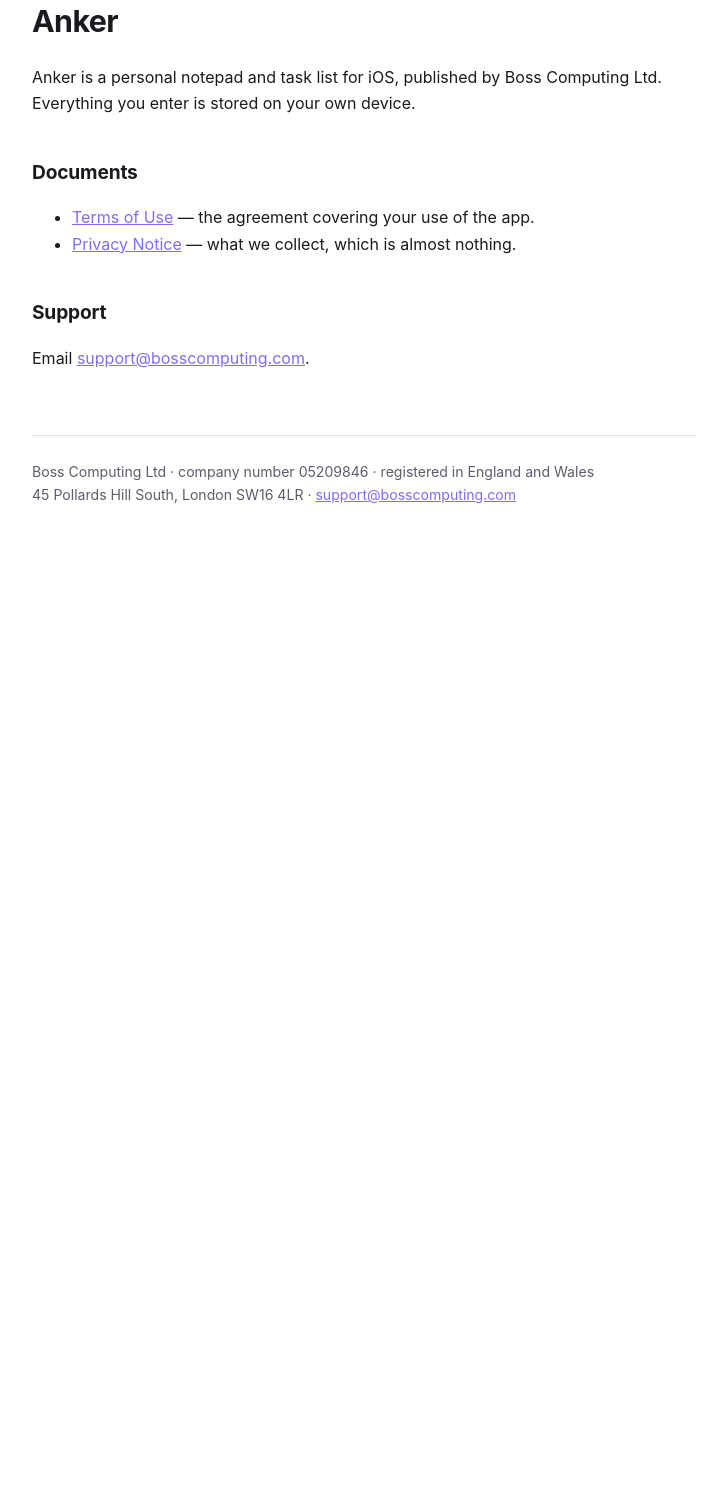
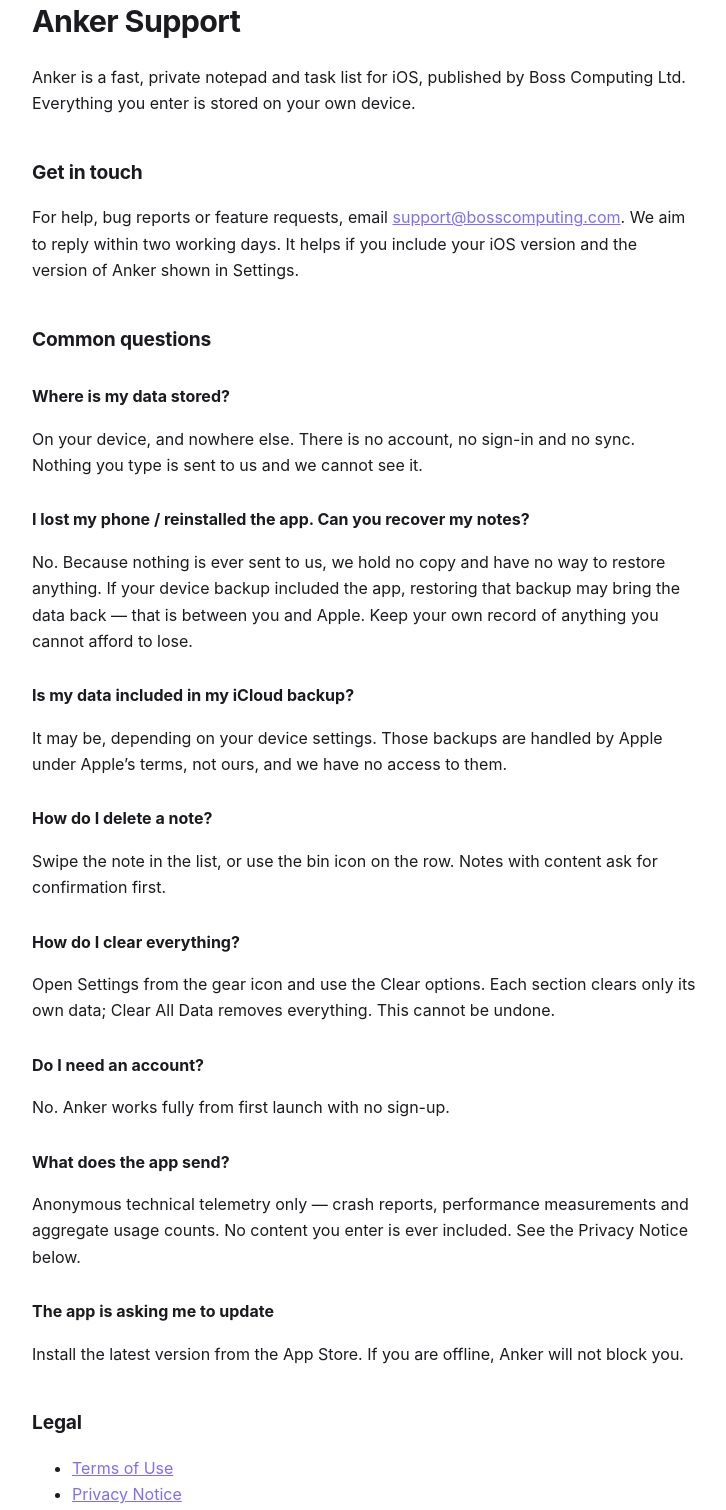
Before and after one commit to abidghani/anker, a plain HTML site: page index.html in a window 1280 px wide. Shown: the part 132-1642 px from the top of the page, without its empty margins (276-1002 px from the left). Before the commit the page ends 800 px from the top, so only its background shows below. Drawn offline with Linux system fonts and the light colour scheme.

Commit message:
Make the index a support page

```diff
--- a/index.html
+++ b/index.html
@@ -3,8 +3,8 @@
 <head>
 <meta charset="utf-8">
 <meta name="viewport" content="width=device-width, initial-scale=1">
-<title>Anker — Legal</title>
-<meta name="description" content="Terms of Use and Privacy Notice for Anker.">
+<title>Anker Support</title>
+<meta name="description" content="Support, help and legal documents for Anker.">
 <style>
   :root {
     --bg: #ffffff;
@@ -70,16 +70,57 @@
   <a href="./terms.html">Terms of Use</a> &nbsp;
   <a href="./privacy.html">Privacy Notice</a>
 </header>
-<h1>Anker</h1>
-<p>Anker is a personal notepad and task list for iOS, published by Boss Computing Ltd.
+<h1>Anker Support</h1>
+<p>Anker is a fast, private notepad and task list for iOS, published by Boss Computing Ltd.
 Everything you enter is stored on your own device.</p>
-<h2>Documents</h2>
+
+<h2>Get in touch</h2>
+<p>For help, bug reports or feature requests, email
+<a href="mailto:support@bosscomputing.com">support@bosscomputing.com</a>.
+We aim to reply within two working days. It helps if you include your iOS version and
+the version of Anker shown in Settings.</p>
+
+<h2>Common questions</h2>
+
+<h3>Where is my data stored?</h3>
+<p>On your device, and nowhere else. There is no account, no sign-in and no sync.
+Nothing you type is sent to us and we cannot see it.</p>
+
+<h3>I lost my phone / reinstalled the app. Can you recover my notes?</h3>
+<p>No. Because nothing is ever sent to us, we hold no copy and have no way to restore
+anything. If your device backup included the app, restoring that backup may bring the
+data back &mdash; that is between you and Apple. Keep your own record of anything you
+cannot afford to lose.</p>
+
+<h3>Is my data included in my iCloud backup?</h3>
+<p>It may be, depending on your device settings. Those backups are handled by Apple
+under Apple&rsquo;s terms, not ours, and we have no access to them.</p>
+
+<h3>How do I delete a note?</h3>
+<p>Swipe the note in the list, or use the bin icon on the row. Notes with content ask
+for confirmation first.</p>
+
+<h3>How do I clear everything?</h3>
+<p>Open Settings from the gear icon and use the Clear options. Each section clears only
+its own data; Clear All Data removes everything. This cannot be undone.</p>
+
+<h3>Do I need an account?</h3>
+<p>No. Anker works fully from first launch with no sign-up.</p>
+
+<h3>What does the app send?</h3>
+<p>Anonymous technical telemetry only &mdash; crash reports, performance measurements and
+aggregate usage counts. No content you enter is ever included. See the Privacy Notice
+below.</p>
+
+<h3>The app is asking me to update</h3>
+<p>Install the latest version from the App Store. If you are offline, Anker will not
+block you.</p>
+
+<h2>Legal</h2>
 <ul>
-  <li><a href="./terms.html">Terms of Use</a> — the agreement covering your use of the app.</li>
-  <li><a href="./privacy.html">Privacy Notice</a> — what we collect, which is almost nothing.</li>
+  <li><a href="./terms.html">Terms of Use</a></li>
+  <li><a href="./privacy.html">Privacy Notice</a></li>
 </ul>
-<h2>Support</h2>
-<p>Email <a href="mailto:support@bosscomputing.com">support@bosscomputing.com</a>.</p>
 
 <footer class="site">
   Boss Computing Ltd · company number 05209846 · registered in England and Wales<br>
```
